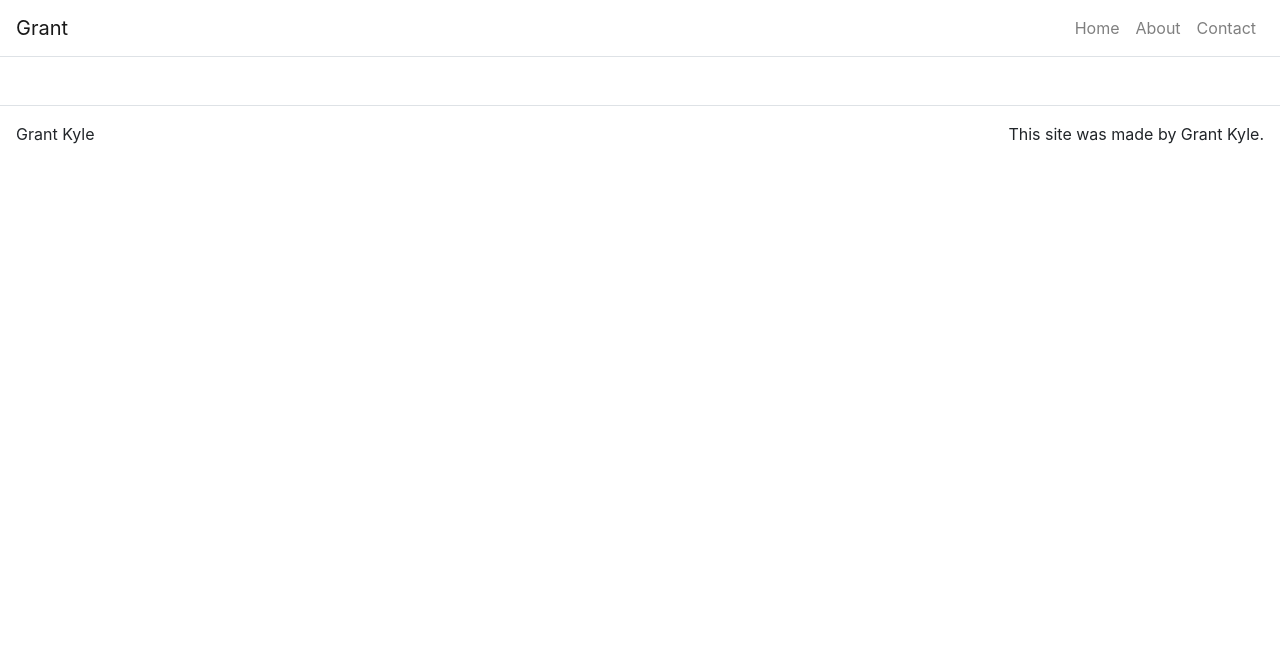
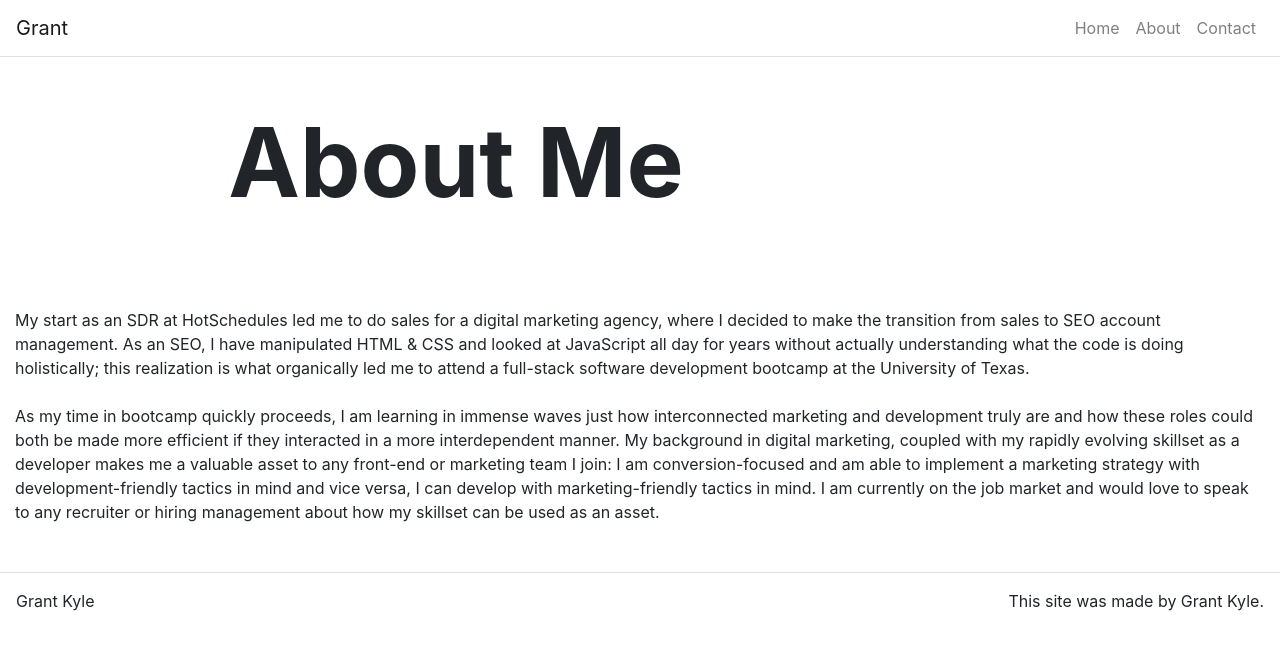
Before and after one commit to grantkyle/React_Portfolio, a React (Create React App) app: page /about in a window 1280 px wide. Shown: the top 650 px of the page. Built offline with nearby package versions, Linux system fonts and the light colour scheme.

Commit message:
About page completed

```diff
--- /dev/null
+++ b/src/components/Content.js
@@ -0,0 +1,20 @@
+import React from 'react';
+import Container from 'react-bootstrap/Container';
+import Row from 'react-bootstrap/Row';
+import Col from 'react-bootstrap/Col';
+
+
+function Content(props) {
+    return (
+        <Container fluid={true}>
+            <Row className="justify-content-center">
+                <Col m={9}>
+                    {props.children}
+                </Col>
+            </Row>
+        </Container>
+    );
+
+}
+
+export default Content;
--- a/src/pages/AboutPage.js
+++ b/src/pages/AboutPage.js
@@ -1,12 +1,23 @@
 import React from 'react';
-import Container from 'react-bootstrap/Container';
+import Hero from '../components/Hero';
+import Content from '../components/Content';
 
-function AboutPage (props) {
+function AboutPage(props) {
 
-    return(
-    <Container>
+    return (
+        <div>
+            <Hero title={props.title} />
 
-    </Container>
+            <Content>
+                My start as an SDR at HotSchedules led me to do sales for a digital marketing agency, where I decided to make the transition from sales to SEO account management. As an SEO, I have manipulated HTML & CSS and looked at JavaScript all day for years without actually understanding what the code is doing holistically; this realization is what organically led me to attend a full-stack software development bootcamp at the University of Texas.
+                <br/>
+                <br/>
+                As my time in bootcamp quickly proceeds, I am learning in immense waves just how interconnected marketing and development truly are and how these roles could both be made more efficient if they interacted in a more interdependent manner.
+                My background in digital marketing, coupled with my rapidly evolving skillset as a developer makes me a valuable asset to any front-end or marketing team I join: I am conversion-focused and am able to implement a marketing strategy with development-friendly tactics in mind and vice versa, I can develop with marketing-friendly tactics in mind. I am currently on the job market and would love to speak to any recruiter or hiring management about how my skillset can be used as an asset.
+
+            </Content>
+
+        </div>
     );
 
 }
```
